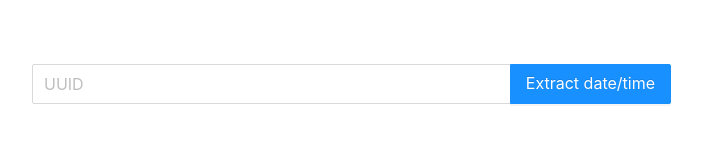
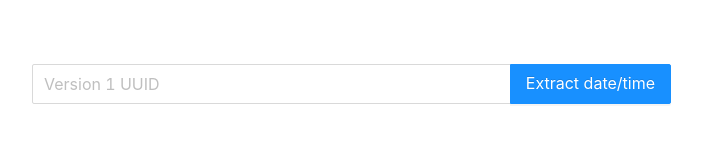
Before and after one commit to GuilhermeZaniniMoreira/uuid-to-date-time, a React (Create React App) app: page / in a window 1280 px wide. Shown: the top 162 px of the page, without its empty margins (288-990 px from the left). Built offline with nearby package versions, Linux system fonts and the light colour scheme.

Commit message:
improvement - error message invalid uuid or invalid uuid version

```diff
--- a/src/App.tsx
+++ b/src/App.tsx
@@ -1,29 +1,44 @@
 import { UUIDDateAndTime, UUIDInput } from './components'
+import { message } from 'antd'
 import './App.css'
-import React, { useState } from 'react'
-import { UUIDV1ToDate } from './utils'
+import React, { useEffect, useState } from 'react'
+import { getUUIDVersion, UUIDV1ToDate } from './utils'
 
 function App() {
   const [UUID, setUUID] = useState<string>('')
-  const [date, setDate] = useState<Date>()
+  const [date, setDate] = useState<Date | null>()
+
+  const error = () => {
+    message.error('Invalid UUID version or invalid UUID!', 1)
+  }
 
   const handleUUIDDecode = () => {
     if (UUID) {
-      const date = UUIDV1ToDate(UUID);
-      if (date) setDate(date);
-    };
-  } ;
+      const UUIDVersion = getUUIDVersion(UUID)
+      if (UUIDVersion === 1) {
+        const date = UUIDV1ToDate(UUID)
+        if (date) setDate(date)
+        return
+      }
+      setDate(null)
+      error()
+    }
+  }
+
+  useEffect(() => {
+    if (!UUID) setDate(null);
+  }, [UUID]);
 
   return (
     <React.Fragment>
       <div className="container">
-        <UUIDInput placeholder="UUID" setUUID={setUUID} onSearch={handleUUIDDecode} />
+        <UUIDInput
+          placeholder="Version 1 UUID"
+          setUUID={setUUID}
+          onSearch={handleUUIDDecode}
+        />
       </div>
-      <div className="container">
-        {
-          date && <UUIDDateAndTime date={date} />
-        }
-      </div>
+      <div className="container">{date && <UUIDDateAndTime date={date} />}</div>
     </React.Fragment>
   )
 }
--- /dev/null
+++ b/src/utils/get-uuid-version.ts
@@ -0,0 +1,10 @@
+const getUUIDVersion = (uuid: string): number | undefined => {
+  const uuidSets = uuid.split('-');
+  if (uuidSets.length === 5) {
+    const uuidVersionSet = uuidSets[2];
+    const version = uuidVersionSet[0];
+    return parseInt(version, 10);
+  };
+};
+
+export { getUUIDVersion };
--- a/src/utils/index.ts
+++ b/src/utils/index.ts
@@ -1 +1,2 @@
 export * from './uuid-v1-to-date';
+export * from './get-uuid-version';
```
